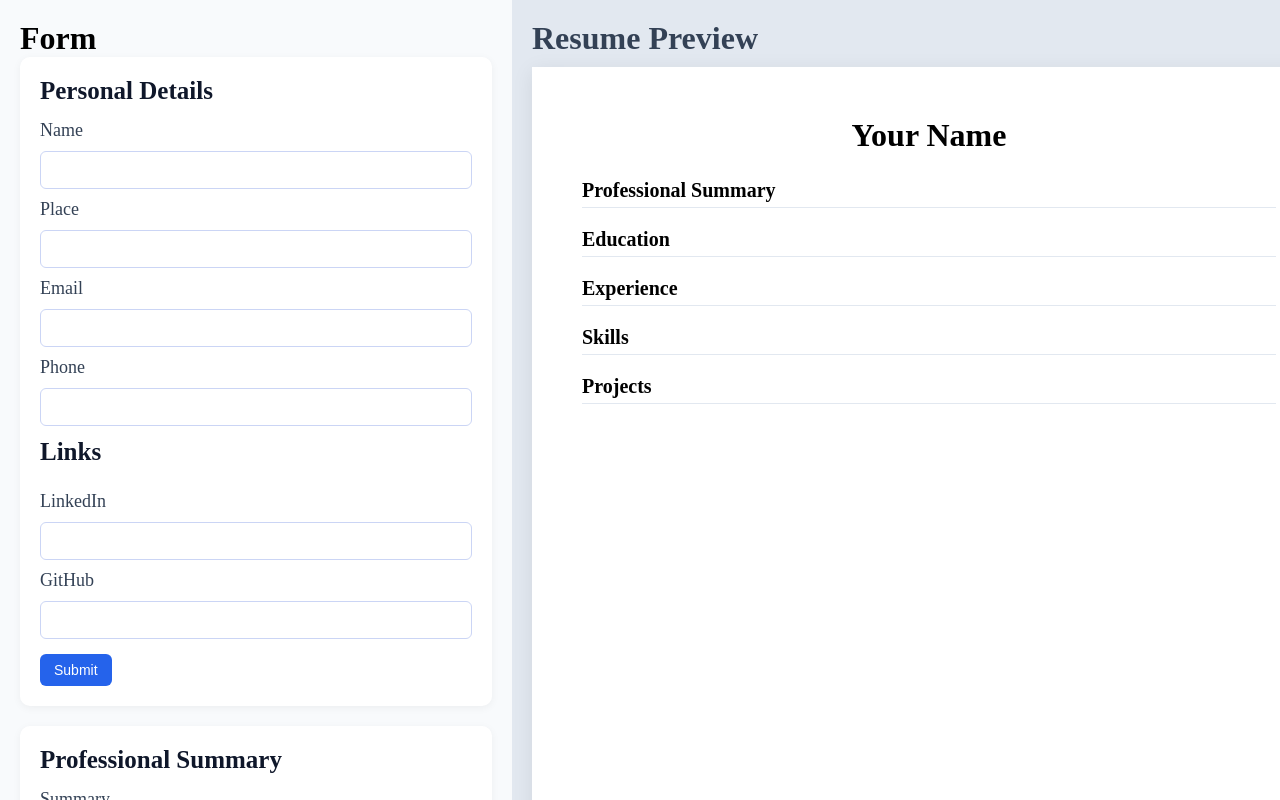
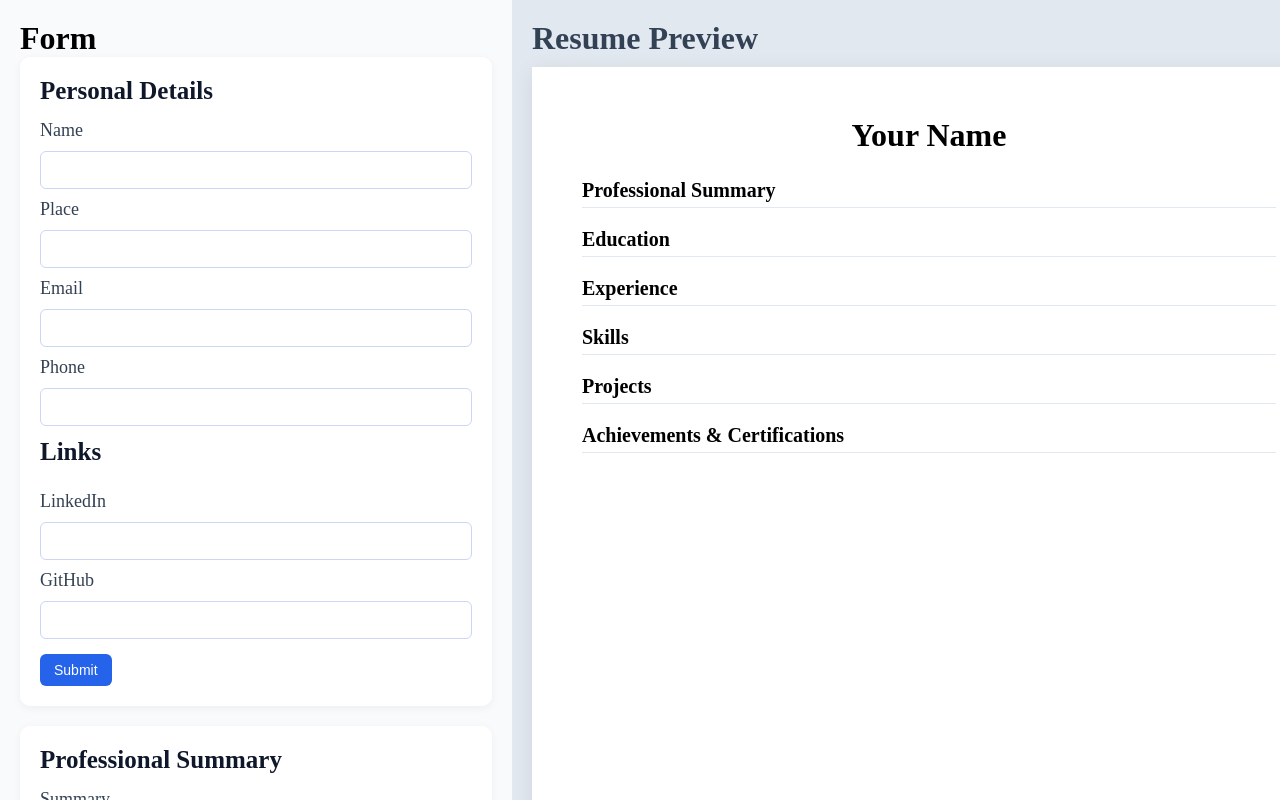
Before and after one commit to Sanskriti3104/cv-application, a React (Vite) app: page / in a window 1280 px wide. Built offline with nearby package versions, Linux system fonts and the light colour scheme.

Commit message:
Add Achievements form section with its Preview

```diff
--- a/src/App.jsx
+++ b/src/App.jsx
@@ -6,6 +6,7 @@ import Education from "./components/forms/Education.jsx";
 import Experience from "./components/forms/Experience.jsx";
 import Skills from "./components/forms/Skills.jsx";
 import Projects from "./components/forms/Projects.jsx";
+import Achievements from "./components/forms/Achievements.jsx";
 
 import Preview from "./components/preview/Preview.jsx"
 
@@ -44,7 +45,10 @@ function App() {
       description: "",
       github: "",
       live: "",
-    }]
+    }],
+    achievements: [{
+      description: "",
+    }],
   });
 
   return (
@@ -57,6 +61,7 @@ function App() {
         <Experience cvdata={cvdata} setCvData={setCvData} />
         <Skills cvdata={cvdata} setCvData={setCvData} />
         <Projects cvdata={cvdata} setCvData={setCvData} />
+        <Achievements cvdata={cvdata} setCvData={setCvData} />
       </div>
 
       <Preview cvdata = {cvdata} />
--- /dev/null
+++ b/src/components/forms/Achievements.jsx
@@ -0,0 +1,36 @@
+function Achievements({ cvdata, setCvData }) {
+
+    const handleChange = (value) => {
+        setCvData({
+            ...cvdata,
+            achievements: [
+                {
+                    description: value,
+                },
+            ],
+        });
+    };
+
+    return (
+        <form className="section achievements" id="achievements-section">
+            <h1 className="section__title">Achievements</h1>
+
+            <div className="section__form">
+                <textarea
+                    className="input-field"
+                    value={cvdata.achievements[0].description}
+                    onChange={(e) => handleChange(e.target.value)}
+                    rows={5}
+                />
+            </div>
+
+            <div className="section__actions">
+                <button type="submit" className="btn btn--primary">
+                    Submit
+                </button>
+            </div>
+        </form>
+    );
+}
+
+export default Achievements;
--- /dev/null
+++ b/src/components/preview/AchievementsPreview.jsx
@@ -0,0 +1,23 @@
+function AchievementsPreview({ cvdata }) {
+    if (!cvdata.achievements.length) return null;
+
+    return (
+        <div className="preview__section">
+            <div className="preview__title">Achievements & Certifications</div>
+
+            {cvdata.achievements.map((achievement, index) => {
+                const points = achievement.description
+                    .split("\n")
+                    .filter((line) => line.trim() !== "");
+
+                return points.map((point, i) => (
+                    <div key={`${index}-${i}`} className="preview__item">
+                        • {point}
+                    </div>
+                ));
+            })}
+        </div>
+    );
+}
+
+export default AchievementsPreview;
--- a/src/components/preview/Preview.jsx
+++ b/src/components/preview/Preview.jsx
@@ -4,6 +4,7 @@ import EducationPreview from "./EducationPreview";
 import ExperiencePreview from "./ExperiencePreview";
 import SkillsPreview from "./SkillsPreview";
 import ProjectsPreview from "./ProjectsPreview";
+import AchievementsPreview from "./AchievementsPreview";
 
 function Preview({ cvdata }) {
   return (
@@ -19,6 +20,7 @@ function Preview({ cvdata }) {
         <ExperiencePreview cvdata={cvdata} />
         <SkillsPreview cvdata={cvdata} />
         <ProjectsPreview cvdata={cvdata} />
+        <AchievementsPreview cvdata={cvdata} />
       </div>
     </div>
   );
```
